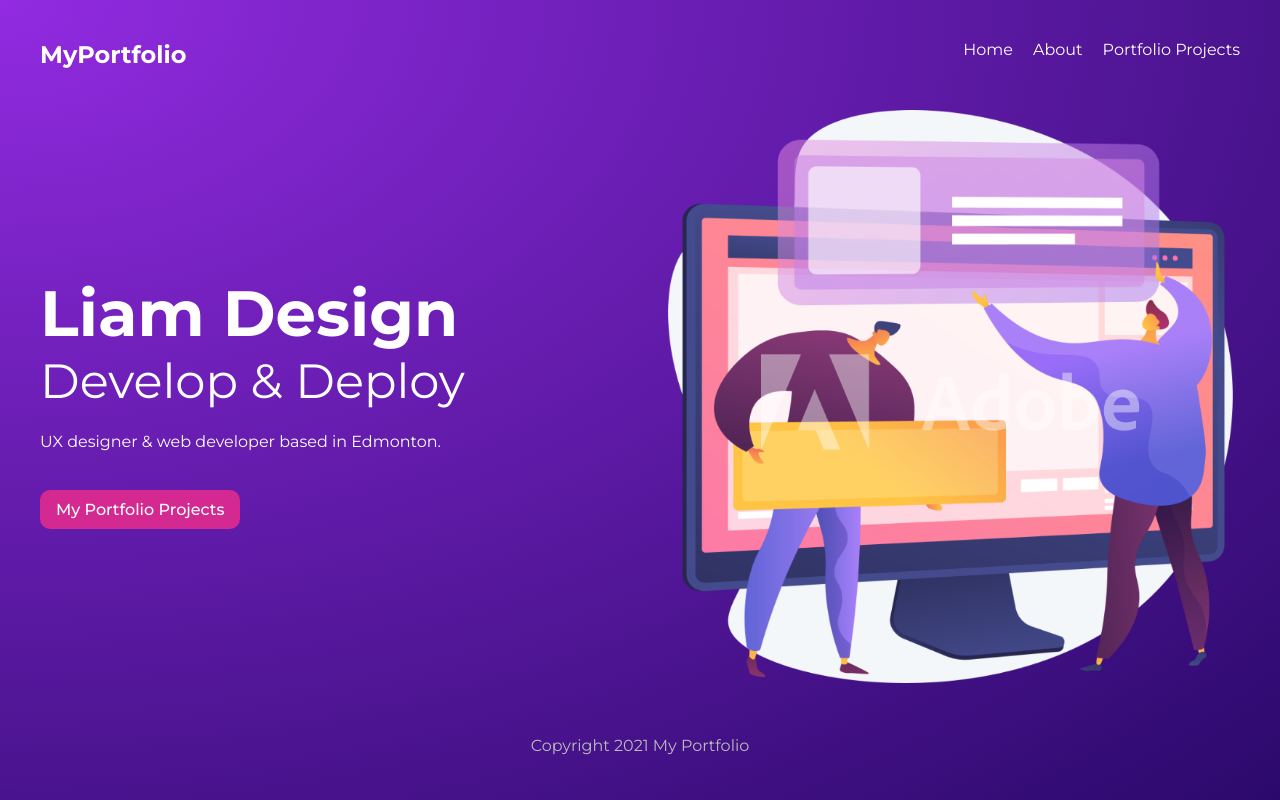
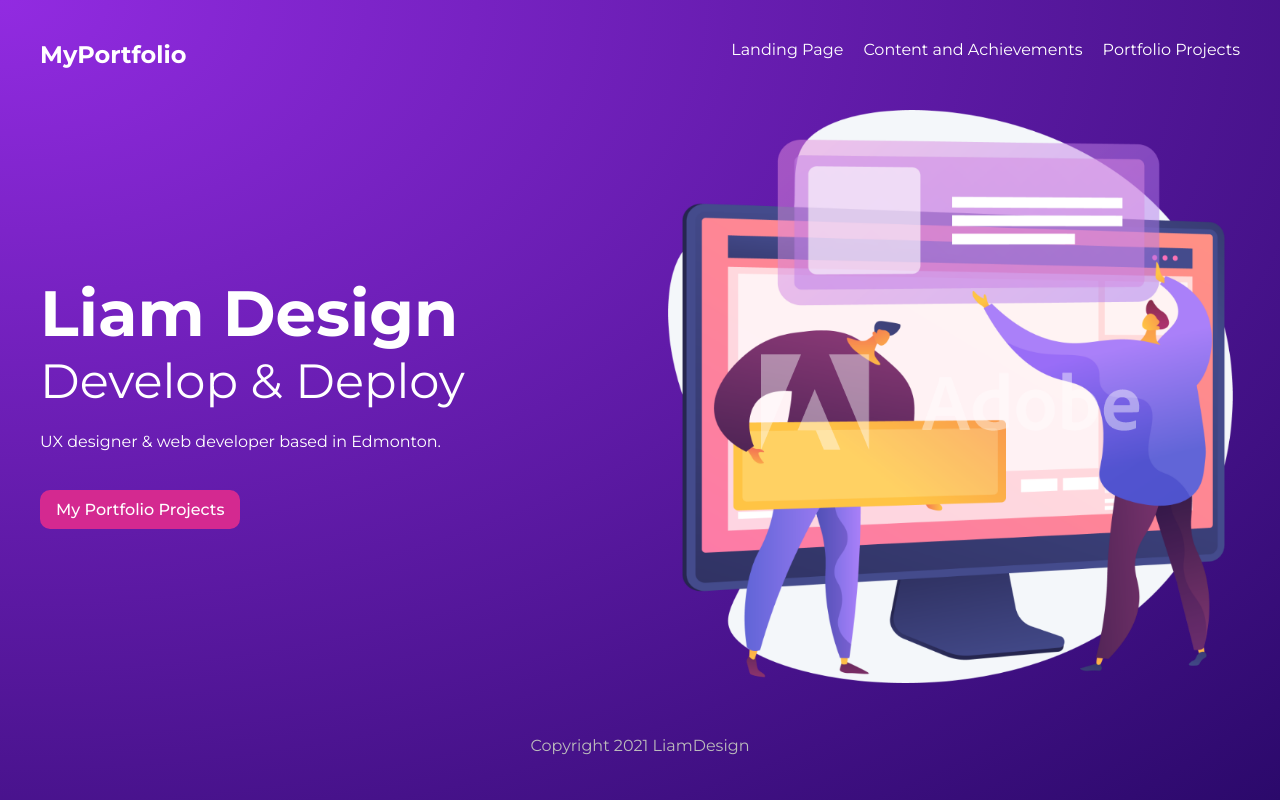
Before and after one commit to liam34/portfolio-page, a Gatsby site: page / in a window 1280 px wide. Built offline with nearby package versions, Linux system fonts and the light colour scheme; Gatsby itself is replaced by a stand-in of ours.

Commit message:
changes on navbar links

```diff
--- a/src/components/Layout.js
+++ b/src/components/Layout.js
@@ -10,7 +10,7 @@ export default function Layout({ children }) {
             { children }
         </div>
         <footer>
-            <p>Copyright 2021 My Portfolio</p>
+            <p>Copyright 2021 LiamDesign </p>
         </footer>
     </div>
   )
--- a/src/components/NavBar.js
+++ b/src/components/NavBar.js
@@ -20,8 +20,8 @@ export default function NavBar() {
     <nav>
         <h1>{ title }</h1>
         <div className='links'>
-        <Link to='/'>Home</Link>
-        <Link to='/about'>About</Link>
+        <Link to='/'>Landing Page</Link>
+        <Link to='/about'>Content and Achievements</Link>
         <Link to='/projects'>Portfolio Projects</Link>
         </div>
 
```
